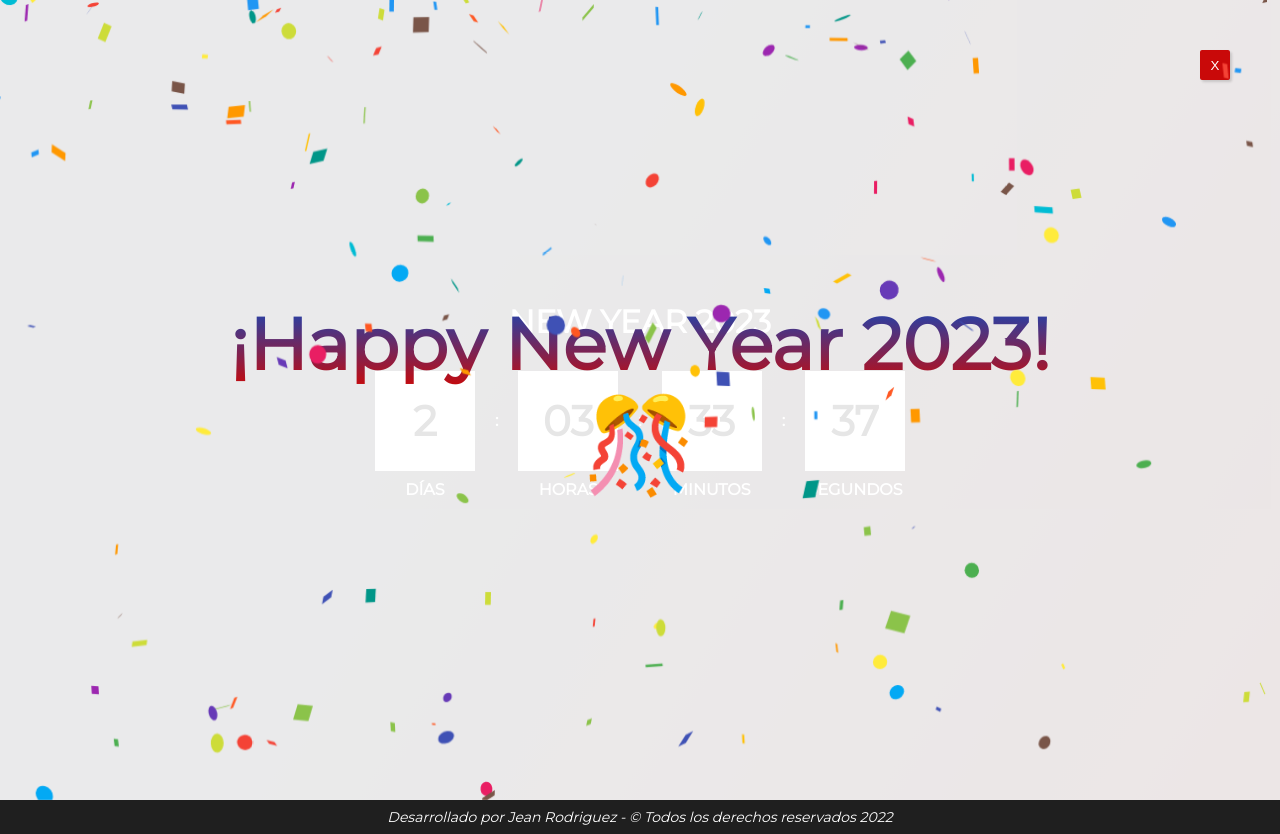
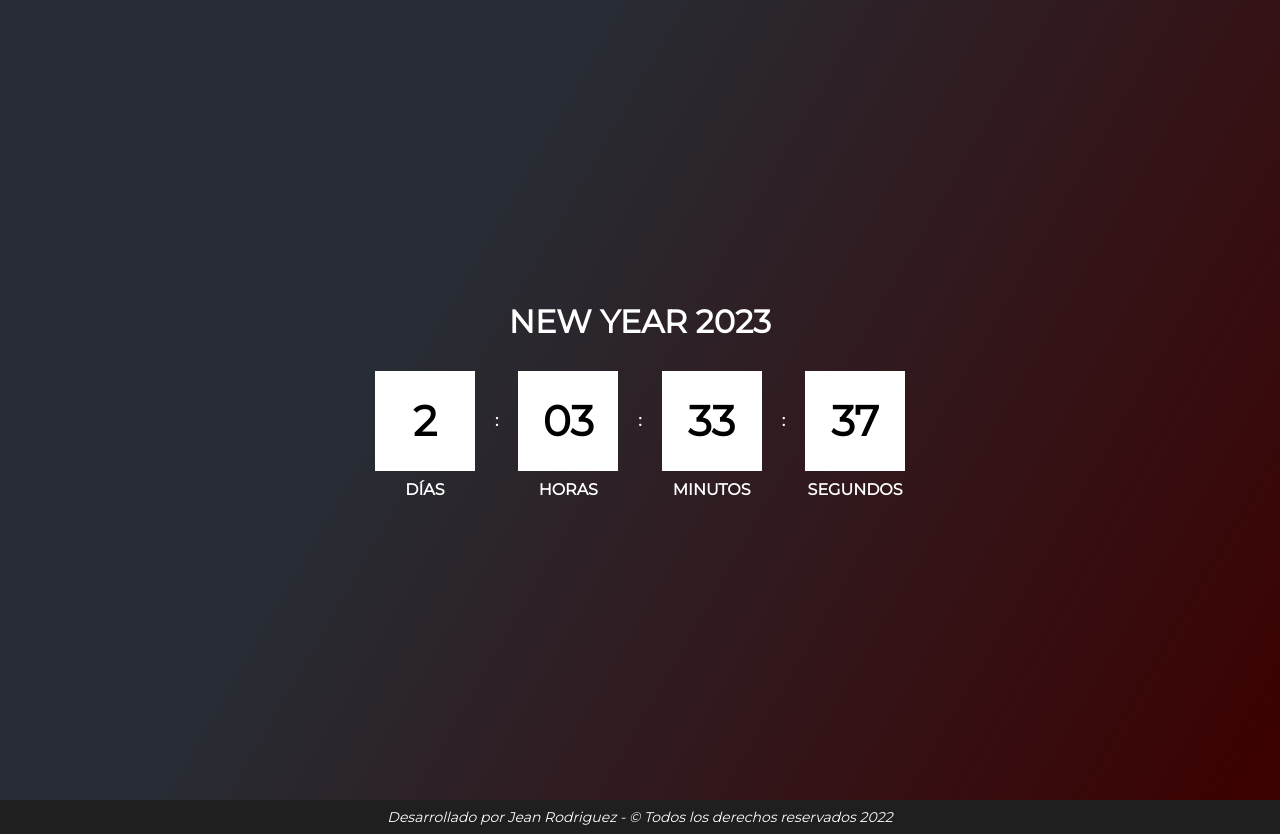
Before and after one commit to jeanrod98/CuentaRegresiva, a React (Create React App) app: page / in a window 1280 px wide. Built offline with nearby package versions, Linux system fonts and the light colour scheme.

Commit message:
second commit

```diff
--- a/package.json
+++ b/package.json
@@ -8,6 +8,7 @@
     "@testing-library/user-event": "^13.5.0",
     "gh-pages": "^4.0.0",
     "react": "^18.2.0",
+    "react-confetti": "^6.1.0",
     "react-dom": "^18.2.0",
     "react-scripts": "5.0.1",
     "web-vitals": "^2.1.4"
--- a/src/App.js
+++ b/src/App.js
@@ -7,7 +7,7 @@ import Confetti from "react-confetti"
 
 function App() {
   const [tiempo, setTiempo] = useState({});
-  const [mostrarMensaje, setMostrarMensaje] = useState(true);
+  const [mostrarMensaje, setMostrarMensaje] = useState(false);
   // const [year, setMostrarMensaje] = useState(false);
   let year = new Date().getFullYear()
 
```
Also changed, not shown: 1 other file (tests, documents, lock files or other folders).
